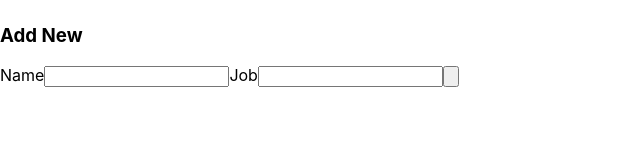
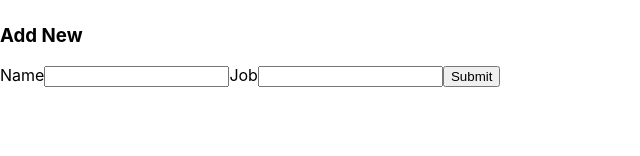
Before and after one commit to Miaidon/JSHarkka, a React (Create React App) app in the folder react-tutorial/: page / in a window 1280 px wide. Shown: the part 139-295 px from the top of the page, without its empty margins (0-640 px from the left). Built offline with nearby package versions, Linux system fonts and the light colour scheme.

Commit message:
fiksattu pari typoa

```diff
--- a/react-tutorial/src/Form.js
+++ b/react-tutorial/src/Form.js
@@ -36,12 +36,12 @@ return (
             name="job"
             value={job}
             onChange={this.handleChange} />
-        <input type="button" valu="Submit" onClick={this.submitForm} />
+        <input type="button" value="Submit" onClick={this.submitForm} />
     </form>
   );
  }
- submitFORM = () => {
-     this.props.handelSubmit(this.state)
+ submitForm = () => {
+     this.props.handleSubmit(this.state)
      this.setState(this.initialState)
  }
 
```
